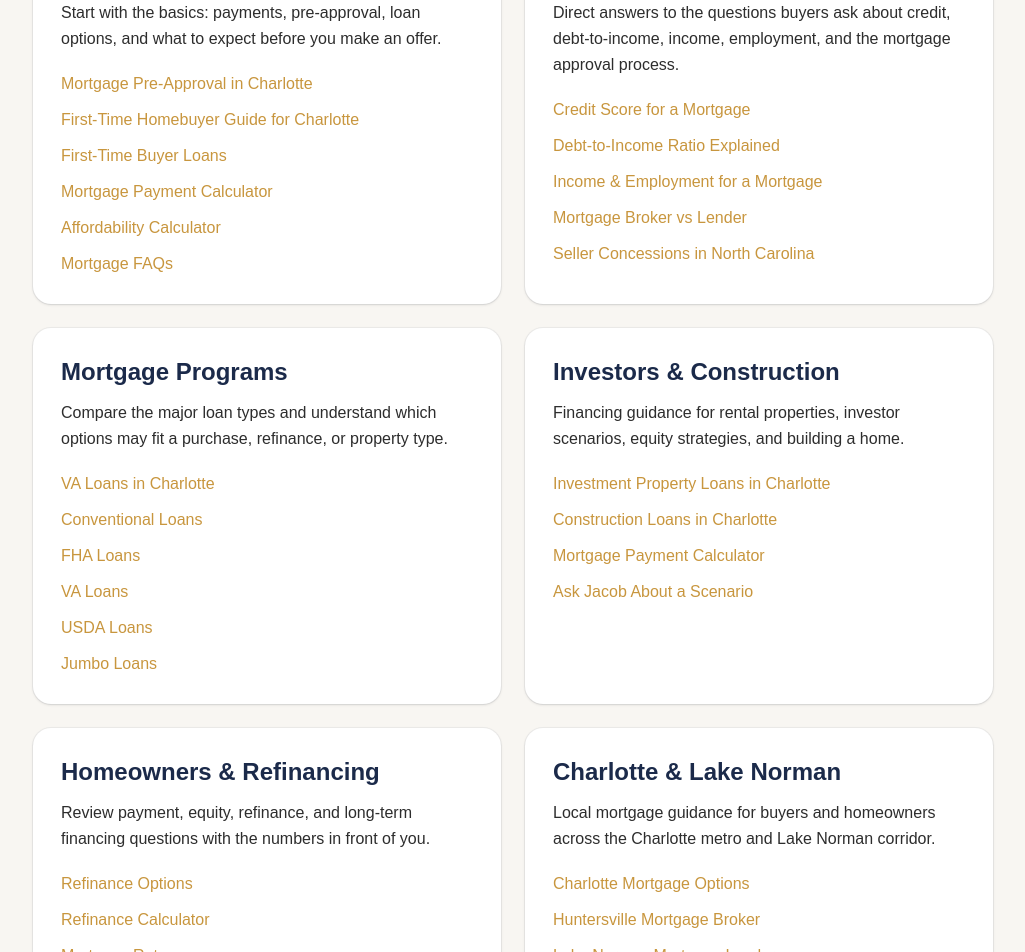
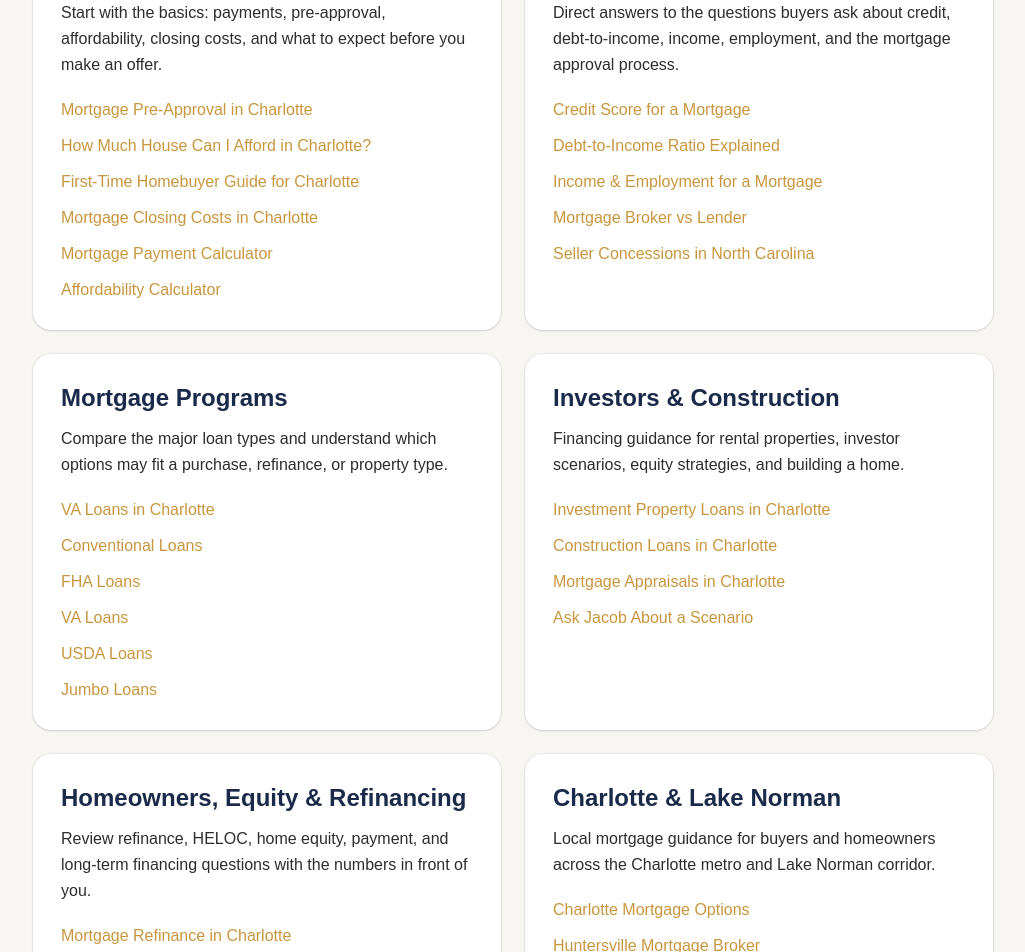
Before and after one commit to JLshope12/jacob-shope-mortgage, a Next.js app: page /mortgage-guides in a window 1280 px wide. Shown: the part 540-1492 px from the top of the page, without its empty margins (127-1152 px from the left). Built offline with nearby package versions, Linux system fonts and the light colour scheme.

Commit message:
Expand mortgage guides with homeowner and appraisal authority topics

```diff
--- a/app/mortgage-guides/page.tsx
+++ b/app/mortgage-guides/page.tsx
@@ -10,14 +10,14 @@ export const metadata = {
 const TOPICS = [
   {
     title: "Buying a Home",
-    description: "Start with the basics: payments, pre-approval, loan options, and what to expect before you make an offer.",
+    description: "Start with the basics: payments, pre-approval, affordability, closing costs, and what to expect before you make an offer.",
     links: [
       ["Mortgage Pre-Approval in Charlotte", "/mortgage-preapproval-charlotte"],
+      ["How Much House Can I Afford in Charlotte?", "/how-much-house-can-i-afford-charlotte"],
       ["First-Time Homebuyer Guide for Charlotte", "/first-time-homebuyer-charlotte"],
-      ["First-Time Buyer Loans", "/loan-programs/first-time-buyer"],
+      ["Mortgage Closing Costs in Charlotte", "/mortgage-closing-costs-charlotte"],
       ["Mortgage Payment Calculator", "/calculators/payment"],
       ["Affordability Calculator", "/calculators/affordability"],
-      ["Mortgage FAQs", "/faq"],
     ],
   },
   {
@@ -49,15 +49,16 @@ const TOPICS = [
     links: [
       ["Investment Property Loans in Charlotte", "/investment-property-loans-charlotte"],
       ["Construction Loans in Charlotte", "/construction-loans-charlotte"],
-      ["Mortgage Payment Calculator", "/calculators/payment"],
+      ["Mortgage Appraisals in Charlotte", "/mortgage-appraisal-charlotte"],
       ["Ask Jacob About a Scenario", "/contact"],
     ],
   },
   {
-    title: "Homeowners & Refinancing",
-    description: "Review payment, equity, refinance, and long-term financing questions with the numbers in front of you.",
+    title: "Homeowners, Equity & Refinancing",
+    description: "Review refinance, HELOC, home equity, payment, and long-term financing questions with the numbers in front of you.",
     links: [
-      ["Refinance Options", "/loan-programs/refinance"],
+      ["Mortgage Refinance in Charlotte", "/refinance-charlotte"],
+      ["HELOC & Home Equity Options in Charlotte", "/home-equity-heloc-charlotte"],
       ["Refinance Calculator", "/calculators/refinance"],
       ["Mortgage Rates", "/rates"],
     ],
@@ -80,6 +81,7 @@ const TOPICS = [
     links: [
       ["About Jacob Shope", "/about"],
       ["Charlotte Mortgage Broker", "/"],
+      ["Mortgage FAQs", "/faq"],
       ["Contact Jacob", "/contact"],
       ["Book a Conversation", "/book"],
     ],
```
